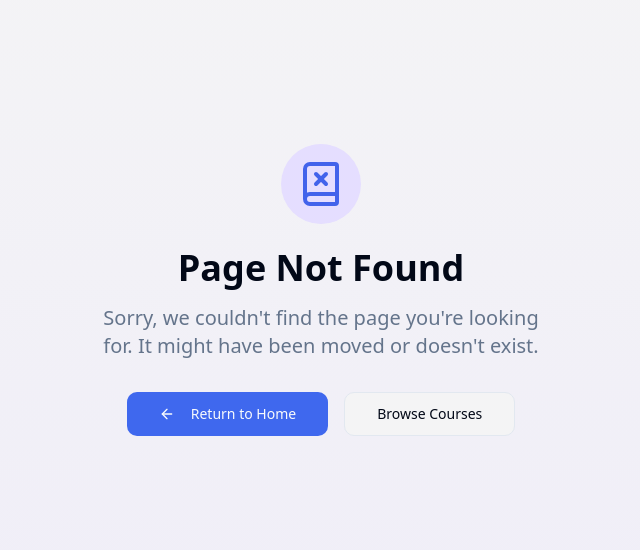
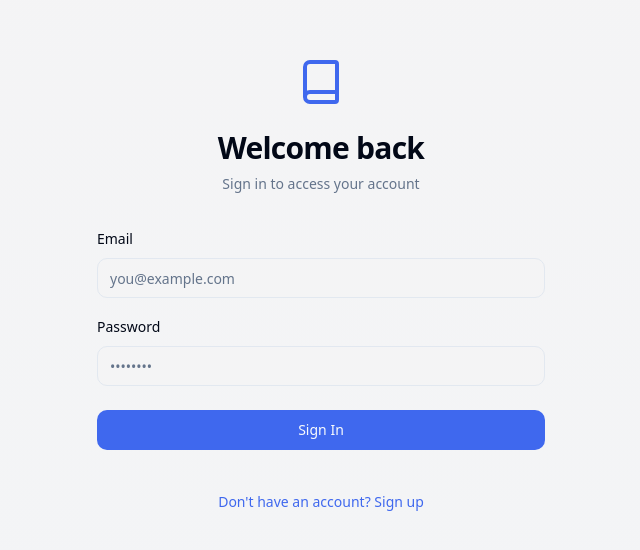
Before and after one commit to Mahir123456789123/quiz-arena-campus-lms, a React (Vite) app: page /auth in a window 1280 px wide. Before the commit this address had no page. Shown: the part 110-660 px from the top of the page, without its empty margins (319-959 px from the left). Built offline with nearby package versions, Linux system fonts and the light colour scheme.

Commit message:
Run SQL migration
Apply the SQL changes to the database.

```diff
--- a/src/App.tsx
+++ b/src/App.tsx
@@ -7,6 +7,9 @@ import { BrowserRouter, Routes, Route } from "react-router-dom";
 import Index from "./pages/Index";
 import Dashboard from "./pages/Dashboard";
 import NotFound from "./pages/NotFound";
+import AuthPage from "./pages/auth/AuthPage";
+import { AuthProvider } from "./components/auth/AuthProvider";
+import { ProtectedRoute } from "./components/auth/ProtectedRoute";
 
 const queryClient = new QueryClient();
 
@@ -16,12 +19,14 @@ const App = () => (
       <Toaster />
       <Sonner />
       <BrowserRouter>
-        <Routes>
-          <Route path="/" element={<Index />} />
-          <Route path="/dashboard" element={<Dashboard />} />
-          {/* ADD ALL CUSTOM ROUTES ABOVE THE CATCH-ALL "*" ROUTE */}
-          <Route path="*" element={<NotFound />} />
-        </Routes>
+        <AuthProvider>
+          <Routes>
+            <Route path="/auth" element={<AuthPage />} />
+            <Route path="/" element={<ProtectedRoute><Index /></ProtectedRoute>} />
+            <Route path="/dashboard" element={<ProtectedRoute><Dashboard /></ProtectedRoute>} />
+            <Route path="*" element={<NotFound />} />
+          </Routes>
+        </AuthProvider>
       </BrowserRouter>
     </TooltipProvider>
   </QueryClientProvider>
--- /dev/null
+++ b/src/components/auth/AuthProvider.tsx
@@ -0,0 +1,45 @@
+
+import { useEffect, useState } from 'react';
+import { User, Session } from '@supabase/supabase-js';
+import { supabase } from '@/integrations/supabase/client';
+import { AuthContext } from '@/lib/auth';
+import { useNavigate } from 'react-router-dom';
+import { toast } from 'sonner';
+
+export const AuthProvider = ({ children }: { children: React.ReactNode }) => {
+  const [user, setUser] = useState<User | null>(null);
+  const [session, setSession] = useState<Session | null>(null);
+  const navigate = useNavigate();
+
+  useEffect(() => {
+    // Set up auth state listener FIRST
+    const { data: { subscription } } = supabase.auth.onAuthStateChange(
+      (event, session) => {
+        setSession(session);
+        setUser(session?.user ?? null);
+
+        if (event === 'SIGNED_IN') {
+          toast.success('Successfully signed in!');
+          navigate('/dashboard');
+        } else if (event === 'SIGNED_OUT') {
+          toast.info('Signed out');
+          navigate('/auth');
+        }
+      }
+    );
+
+    // THEN check for existing session
+    supabase.auth.getSession().then(({ data: { session } }) => {
+      setSession(session);
+      setUser(session?.user ?? null);
+    });
+
+    return () => subscription.unsubscribe();
+  }, [navigate]);
+
+  return (
+    <AuthContext.Provider value={{ user, session }}>
+      {children}
+    </AuthContext.Provider>
+  );
+};
--- /dev/null
+++ b/src/components/auth/ProtectedRoute.tsx
@@ -0,0 +1,13 @@
+
+import { Navigate } from 'react-router-dom';
+import { useAuth } from '@/lib/auth';
+
+export const ProtectedRoute = ({ children }: { children: React.ReactNode }) => {
+  const { user } = useAuth();
+
+  if (!user) {
+    return <Navigate to="/auth" replace />;
+  }
+
+  return <>{children}</>;
+};
--- a/src/integrations/supabase/types.ts
+++ b/src/integrations/supabase/types.ts
@@ -9,7 +9,30 @@ export type Json =
 export type Database = {
   public: {
     Tables: {
-      [_ in never]: never
+      profiles: {
+        Row: {
+          avatar_url: string | null
+          created_at: string | null
+          full_name: string | null
+          id: string
+          role: string | null
+        }
+        Insert: {
+          avatar_url?: string | null
+          created_at?: string | null
+          full_name?: string | null
+          id: string
+          role?: string | null
+        }
+        Update: {
+          avatar_url?: string | null
+          created_at?: string | null
+          full_name?: string | null
+          id?: string
+          role?: string | null
+        }
+        Relationships: []
+      }
     }
     Views: {
       [_ in never]: never
--- /dev/null
+++ b/src/lib/auth.ts
@@ -0,0 +1,18 @@
+
+import { createContext, useContext } from 'react';
+import { User, Session } from '@supabase/supabase-js';
+
+export type AuthContextType = {
+  user: User | null;
+  session: Session | null;
+};
+
+export const AuthContext = createContext<AuthContextType>({ user: null, session: null });
+
+export const useAuth = () => {
+  const context = useContext(AuthContext);
+  if (!context) {
+    throw new Error('useAuth must be used within an AuthProvider');
+  }
+  return context;
+};
--- a/src/pages/Index.tsx
+++ b/src/pages/Index.tsx
@@ -1,4 +1,7 @@
 
+import { useEffect } from 'react';
+import { useNavigate } from 'react-router-dom';
+import { useAuth } from '@/lib/auth';
 import Navbar from "@/components/layout/Navbar";
 import HeroSection from "@/components/home/HeroSection";
 import FeaturesSection from "@/components/home/FeaturesSection";
@@ -8,6 +11,15 @@ import CTASection from "@/components/home/CTASection";
 import Footer from "@/components/layout/Footer";
 
 const Index = () => {
+  const { user } = useAuth();
+  const navigate = useNavigate();
+
+  useEffect(() => {
+    if (!user) {
+      navigate('/auth');
+    }
+  }, [user, navigate]);
+
   return (
     <div className="flex flex-col min-h-screen">
       <Navbar />
--- /dev/null
+++ b/src/pages/auth/AuthPage.tsx
@@ -0,0 +1,129 @@
+
+import { useState } from 'react';
+import { Button } from '@/components/ui/button';
+import { Input } from '@/components/ui/input';
+import { Label } from '@/components/ui/label';
+import { supabase } from '@/integrations/supabase/client';
+import { toast } from 'sonner';
+import { Book } from 'lucide-react';
+import { useNavigate } from 'react-router-dom';
+
+const AuthPage = () => {
+  const [isLoading, setIsLoading] = useState(false);
+  const [isSignUp, setIsSignUp] = useState(false);
+  const [email, setEmail] = useState('');
+  const [password, setPassword] = useState('');
+  const [fullName, setFullName] = useState('');
+  const navigate = useNavigate();
+
+  const handleAuth = async (e: React.FormEvent) => {
+    e.preventDefault();
+    setIsLoading(true);
+
+    try {
+      if (isSignUp) {
+        const { error } = await supabase.auth.signUp({
+          email,
+          password,
+          options: {
+            data: {
+              full_name: fullName,
+            },
+          },
+        });
+        if (error) throw error;
+        toast.success('Check your email to confirm your account!');
+      } else {
+        const { error } = await supabase.auth.signInWithPassword({
+          email,
+          password,
+        });
+        if (error) throw error;
+      }
+    } catch (error: any) {
+      toast.error(error.message);
+    } finally {
+      setIsLoading(false);
+    }
+  };
+
+  return (
+    <div className="min-h-screen flex items-center justify-center bg-gradient-to-b from-background to-muted/30 p-4">
+      <div className="w-full max-w-md space-y-8">
+        <div className="text-center">
+          <div className="flex justify-center">
+            <Book className="h-12 w-12 text-primary" />
+          </div>
+          <h2 className="mt-6 text-3xl font-bold tracking-tight">
+            {isSignUp ? 'Create your account' : 'Welcome back'}
+          </h2>
+          <p className="mt-2 text-sm text-muted-foreground">
+            {isSignUp
+              ? 'Sign up to start learning'
+              : 'Sign in to access your account'}
+          </p>
+        </div>
+
+        <form onSubmit={handleAuth} className="mt-8 space-y-6">
+          <div className="space-y-4">
+            {isSignUp && (
+              <div className="space-y-2">
+                <Label htmlFor="fullName">Full Name</Label>
+                <Input
+                  id="fullName"
+                  type="text"
+                  required
+                  value={fullName}
+                  onChange={(e) => setFullName(e.target.value)}
+                  placeholder="John Doe"
+                />
+              </div>
+            )}
+
+            <div className="space-y-2">
+              <Label htmlFor="email">Email</Label>
+              <Input
+                id="email"
+                type="email"
+                required
+                value={email}
+                onChange={(e) => setEmail(e.target.value)}
+                placeholder="you@example.com"
+              />
+            </div>
+
+            <div className="space-y-2">
+              <Label htmlFor="password">Password</Label>
+              <Input
+                id="password"
+                type="password"
+                required
+                value={password}
+                onChange={(e) => setPassword(e.target.value)}
+                placeholder="••••••••"
+              />
+            </div>
+          </div>
+
+          <Button type="submit" className="w-full" disabled={isLoading}>
+            {isLoading ? 'Loading...' : isSignUp ? 'Sign Up' : 'Sign In'}
+          </Button>
+        </form>
+
+        <div className="text-center">
+          <Button
+            variant="link"
+            onClick={() => setIsSignUp(!isSignUp)}
+            className="text-sm"
+          >
+            {isSignUp
+              ? 'Already have an account? Sign in'
+              : "Don't have an account? Sign up"}
+          </Button>
+        </div>
+      </div>
+    </div>
+  );
+};
+
+export default AuthPage;
```
